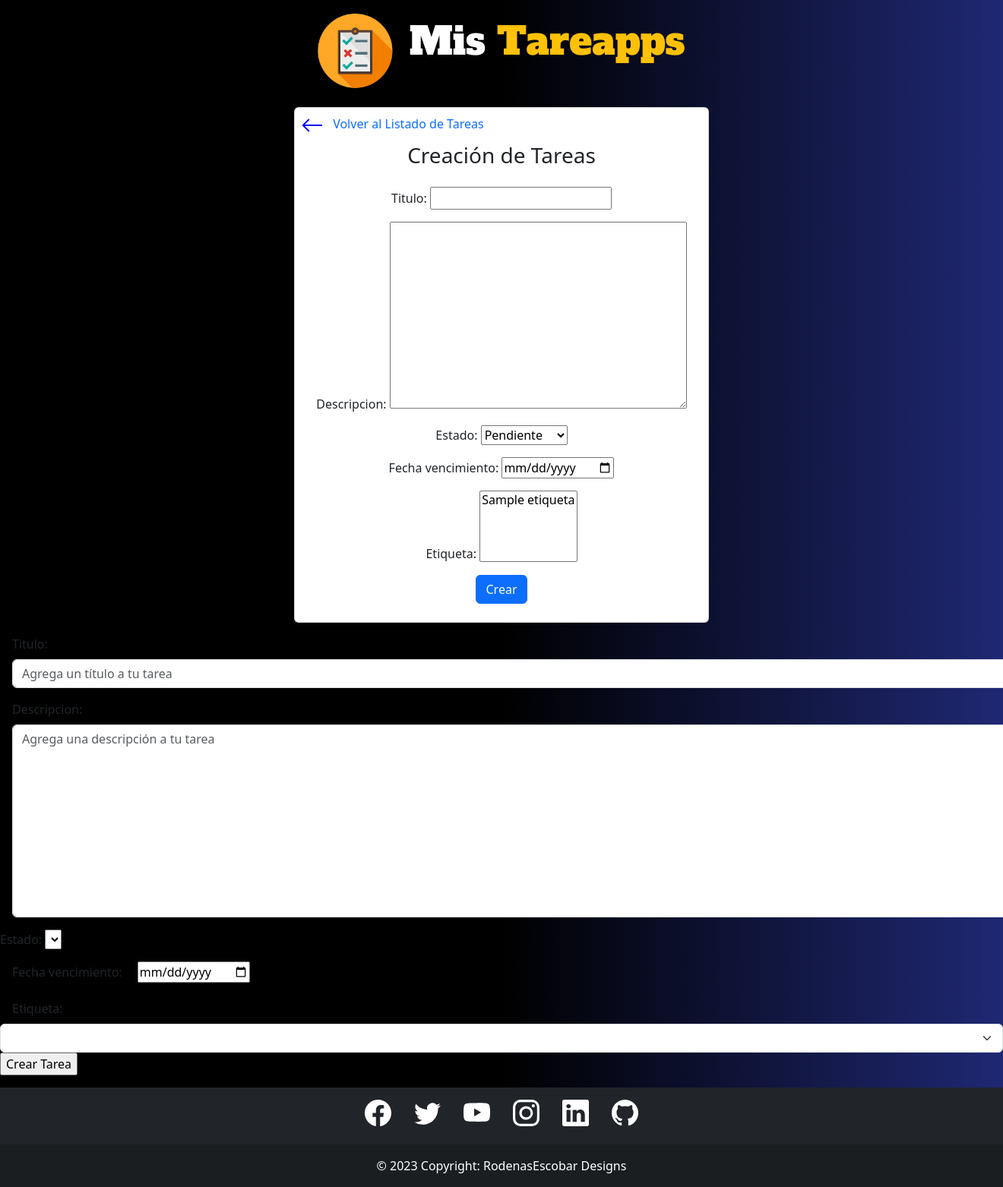
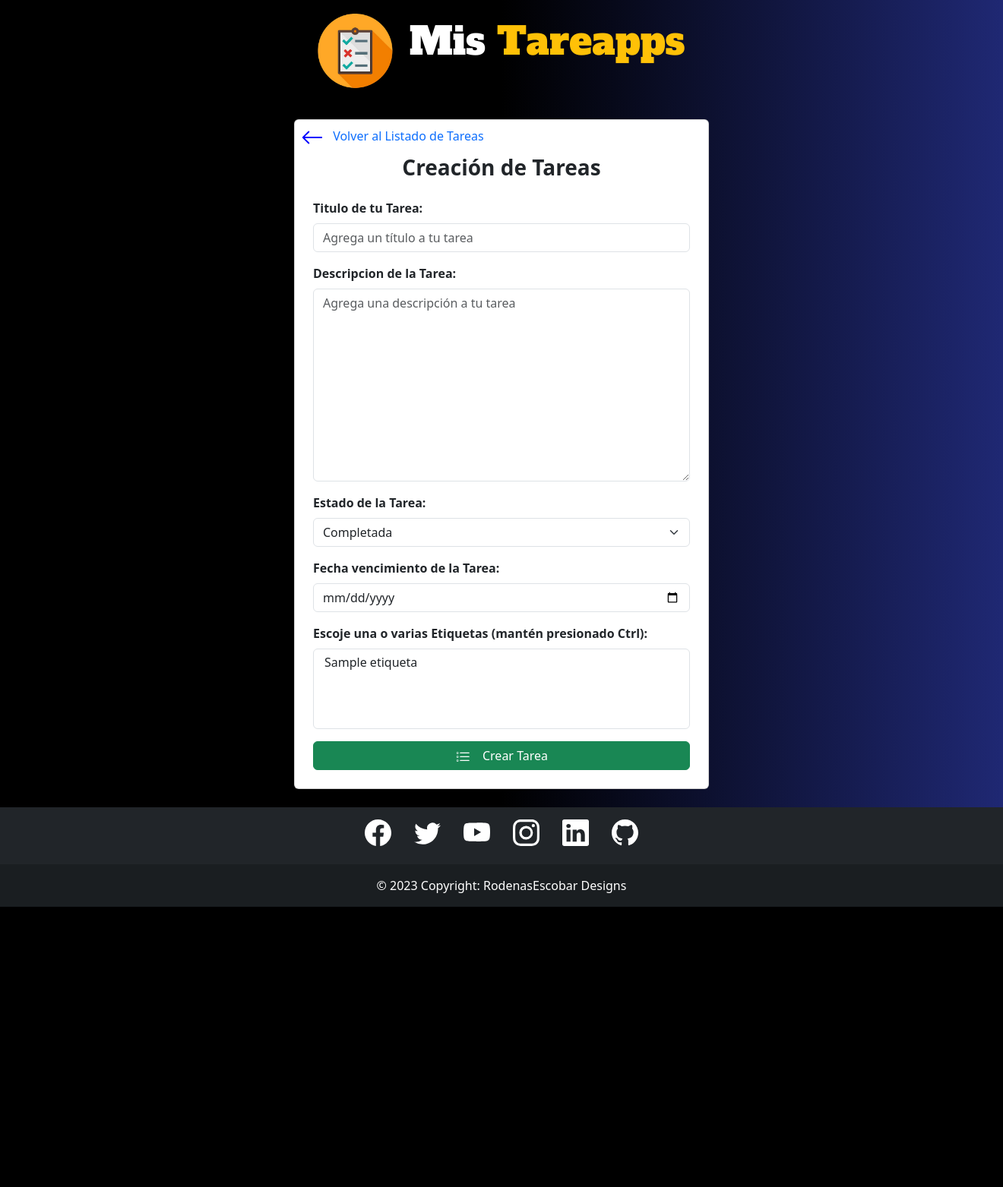
Before and after one commit to Leonardo-Rodenas/Trabajos-Individuales-Modulo-7, a Django app: page /crear_tarea/ in a window 1320 px wide; the page is wider, and only the part inside the window is pictured. Shown: the part 66-1629 px from the top of that part at 76% size. After the commit the page ends 1260 px from the top of that part, so only its background shows below. Run offline with Django 4.2, Linux system fonts and the light colour scheme; a user stored in the database is signed in; tables that the repository leaves empty hold one stand-in row (values such as "Sample post"); lists and menus that the app fills with data are empty; some libraries are stand-ins or nearby versions.

Commit message:
cambios en vista crear tareas

```diff
--- a/ejercicio_individual/app_1/templates/templates_app/app_1/crea_actualiza_tarea.html
+++ b/ejercicio_individual/app_1/templates/templates_app/app_1/crea_actualiza_tarea.html
@@ -5,7 +5,7 @@
 
 {% block contenido %}
 
-<div class="container">
+<div class="container mt-3">
     <div class="row">
         <div class="col-md-6 offset-md-3">
             <div class="card mb-3">
@@ -14,12 +14,56 @@
                         <path fill-rule="evenodd"
                             d="M15 8a.5.5 0 0 0-.5-.5H2.707l3.147-3.146a.5.5 0 1 0-.708-.708l-4 4a.5.5 0 0 0 0 .708l4 4a.5.5 0 0 0 .708-.708L2.707 8.5H14.5A.5.5 0 0 0 15 8z" />
                     </svg> Volver al Listado de Tareas</a>
-                <div class="text-center text-bold">
-                    <h3 class="mb-4">Creación de Tareas </h3>
-                    <form class="mb-4" method="POST">
+                <div>
+                    <h3 class="text-center fw-bold mb-4">Creación de Tareas </h3>
+                    <form class="m-4" method="POST">
                         {% csrf_token %}
-                        {{form.as_p}}
-                        <input class="btn btn-primary" type="submit" value="Crear">
+                        <p>
+                            <label class="form-label text-start fw-bold" for="id_titulo">Titulo de tu Tarea:</label>
+                            <input class="form-control" type="text" name="titulo" maxlength="100" required
+                                id="id_titulo" placeholder="Agrega un título a tu tarea">
+                        </p>
+                        <p>
+                            <label class="form-label text-start fw-bold" for="id_descripcion">Descripcion de la
+                                Tarea:</label>
+                            <textarea class="form-control" name="descripcion" cols="40" rows="10" required
+                                id="id_descripcion" placeholder="Agrega una descripción a tu tarea"></textarea>
+                        </p>
+                        <p>
+                            <label class="form-label text-start fw-bold" for="id_estado">Estado de la Tarea:</label>
+                            <select class="form-select" name="estado" id="id_estado">
+                                <option value="Pendiente" selected>Pendiente</option>
+                                <option value="En Progreso" selected>En Progreso</option>
+                                <option value="Completada" selected>Completada</option>
+                            </select>
+                        </p>
+                        <p>
+                        <div>
+                            <label class="form-label fw-bold" for="id_fecha_vencimiento">Fecha vencimiento de la
+                                Tarea:</label>
+                            <input class="form-control" type="date" name="fecha_vencimiento" required
+                                id="id_fecha_vencimiento">
+                        </div>
+                        </p>
+                        <p>
+                            <label class="form-label text-start fw-bold" for="id_etiqueta">Escoje una o varias
+                                Etiquetas (mantén presionado Ctrl):</label>
+                            <select class="form-select" aria-label="Default select example" name="etiqueta" required
+                                id="id_etiqueta" multiple>
+                                {% for etiqueta in etiquetas %}
+                                <option value="{{ etiqueta.id }}">{{ etiqueta.nombre }}</option>
+                                {% endfor %}
+                            </select>
+                        </p>
+                        <p>
+                        <div class="d-grid gap-2">
+                            <button class="btn btn-success" type="submit"value="Crear Tarea"><svg xmlns="http://www.w3.org/2000/svg" width="20" height="20" fill="currentColor" class="bi bi-list-task me-3 " viewBox="0 0 16 16">
+                                <path fill-rule="evenodd" d="M2 2.5a.5.5 0 0 0-.5.5v1a.5.5 0 0 0 .5.5h1a.5.5 0 0 0 .5-.5V3a.5.5 0 0 0-.5-.5H2zM3 3H2v1h1V3z"/>
+                                <path d="M5 3.5a.5.5 0 0 1 .5-.5h9a.5.5 0 0 1 0 1h-9a.5.5 0 0 1-.5-.5zM5.5 7a.5.5 0 0 0 0 1h9a.5.5 0 0 0 0-1h-9zm0 4a.5.5 0 0 0 0 1h9a.5.5 0 0 0 0-1h-9z"/>
+                                <path fill-rule="evenodd" d="M1.5 7a.5.5 0 0 1 .5-.5h1a.5.5 0 0 1 .5.5v1a.5.5 0 0 1-.5.5H2a.5.5 0 0 1-.5-.5V7zM2 7h1v1H2V7zm0 3.5a.5.5 0 0 0-.5.5v1a.5.5 0 0 0 .5.5h1a.5.5 0 0 0 .5-.5v-1a.5.5 0 0 0-.5-.5H2zm1 .5H2v1h1v-1z"/>
+                              </svg>Crear Tarea</button>
+                        </div>
+                        </p>
                     </form>
                 </div>
             </div>
@@ -27,39 +71,4 @@
     </div>
 </div>
 
-
-<p>
-    <label class="form-label ms-3 me-3" for="id_titulo">Titulo:</label>
-    <input class="form-control ms-3 me-3" type="text" name="titulo" maxlength="100" required id="id_titulo"
-        placeholder="Agrega un título a tu tarea">
-</p>
-<p>
-    <label class="form-label ms-3 me-3" for="id_descripcion">Descripcion:</label>
-    <textarea class="form-control ms-3 me-3" name="descripcion" cols="40" rows="10" required id="id_descripcion"
-        placeholder="Agrega una descripción a tu tarea"></textarea>
-</p>
-<p>
-    <label for="id_estado">Estado:</label>
-    <select name="estado" id="id_estado">
-        {% for estado in Tarea %}
-        <option value="{{ Tarea.estado }}" selected>{{ Tarea.estado }}</option>
-        {% endfor %}
-    </select>
-</p>
-<p>
-    <label class="form-label ms-3 me-3" for="id_fecha_vencimiento">Fecha vencimiento:</label>
-    <input type="date" name="fecha_vencimiento" required id="id_fecha_vencimiento">
-</p>
-<p>
-    <label class="form-label ms-3 me-3" for="id_etiqueta">Etiqueta:</label>
-    <select class="form-select" aria-label="Default select example" id="etiqueta" name="etiqueta">
-        {% for etiqueta in etiquetas %}
-        <option value="{{ etiqueta.id }}">{{ etiqueta.nombre }}</option>
-        {% endfor %}
-    </select>
-    <input type="submit" value="Crear Tarea">
-</p>
-</form>
-
-
 {% endblock %}
--- a/ejercicio_individual/app_1/views.py
+++ b/ejercicio_individual/app_1/views.py
@@ -42,7 +42,7 @@ class ListaTareas(LoginRequiredMixin, ListView):
     def get_context_data(self, **kwargs): # Recibe las tareas sólo del usuario logueado y no todas las tareas en la base de datos.
         context = super().get_context_data(**kwargs)
         tareas_usuario = self.get_queryset()
-        context['Tareas'] = tareas_usuario # Tareas de uan persona
+        context['Tareas'] = tareas_usuario # Tareas de una persona
         context['count'] = tareas_usuario.filter(estado='Pendiente').count() # Cuenta las tareas pendientes
         etiquetas = Etiqueta.objects.all()  # Obtener todas las etiquetas
         context['etiquetas'] = etiquetas  # Agregar las etiquetas al contexto
@@ -54,12 +54,6 @@ class DetalleTarea(LoginRequiredMixin, DetailView):
     context_object_name = 'Tarea' # Le da un nuevo nombre en el for para que no se llame simplemente object
     template_name = 'templates_app/app_1/detalle_tarea.html' # modifica la ruta el template para que no sea necesario que se llame tarea_detail.html (prefijo = modelo, sufijo=detail, así lo busca por defecto al usar estas clases heredadas)
 
-    def get_context_data(self, **kwargs):
-        context = super().get_context_data(**kwargs)
-        etiquetas = Etiqueta.objects.all()  # Obtener todas las etiquetas
-        context['etiquetas'] = etiquetas  # Agregar las etiquetas al contexto
-        return context
-
 #Crear Tareas
 class CrearTarea(LoginRequiredMixin, CreateView):
     model = Tarea
@@ -70,3 +64,11 @@ class CrearTarea(LoginRequiredMixin, CreateView):
     def form_valid(self, form):
         form.instance.usuario = self.request.user
         return super().form_valid(form)
+
+    def get_context_data(self, **kwargs):
+        context = super().get_context_data(**kwargs)
+        etiquetas = Etiqueta.objects.all()  # Obtener todas las etiquetas
+        context['etiquetas'] = etiquetas  # Agregar las etiquetas al contexto
+        estados = Tarea.estado  # Obtener todos los estados del modelo Tarea
+        context['estados'] = estados  # Agregar los estados al contexto
+        return context
```
